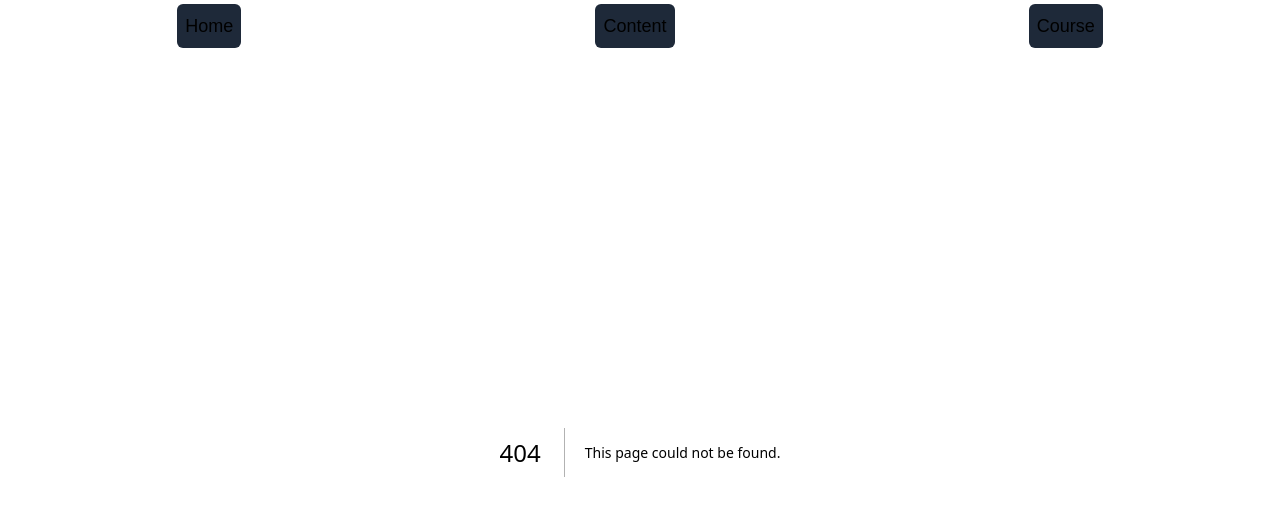
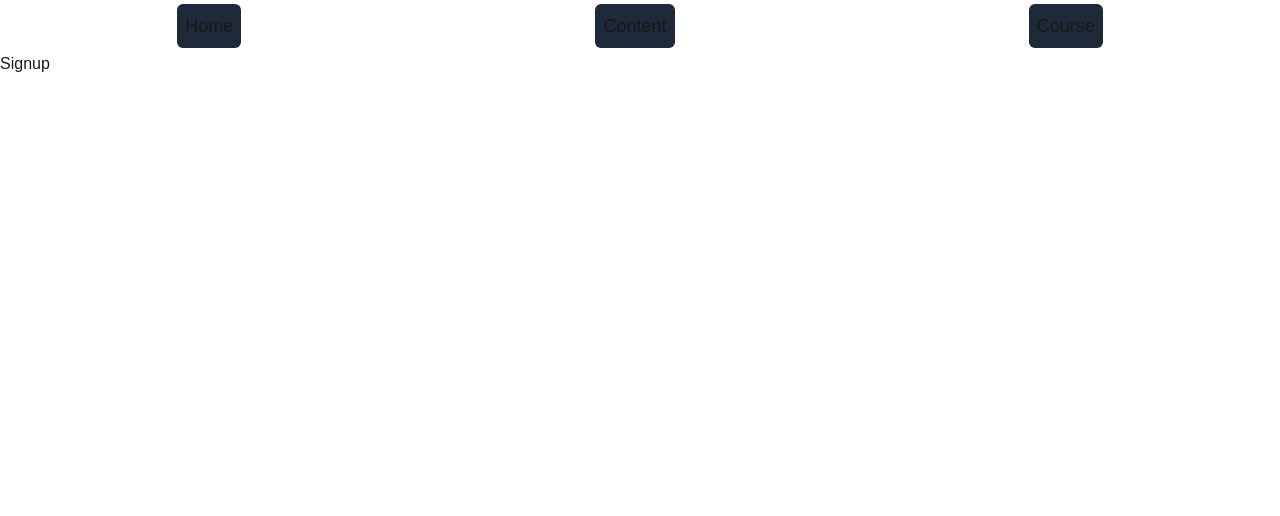
Before and after one commit to arpan7sarkar/nextJs_journey, a Next.js app in the folder started_wiith_nextJs/start-next/: page /signup in a window 1280 px wide. Before the commit this address had no page. Shown: the top 516 px of the page. Built offline with nearby package versions, Linux system fonts and the light colour scheme.

Commit message:
Grouping routes () , private folder _

```diff
--- /dev/null
+++ b/started_wiith_nextJs/start-next/app/(auth)/signin/page.tsx
@@ -0,0 +1,9 @@
+import React from 'react'
+
+const Signin = () => {
+  return (
+    <div>Signin</div>
+  )
+}
+
+export default Signin
--- /dev/null
+++ b/started_wiith_nextJs/start-next/app/(auth)/signup/page.tsx
@@ -0,0 +1,11 @@
+import React from 'react'
+
+const Signup = () => {
+  return (
+    <div>
+      Signup
+    </div>
+  )
+}
+
+export default Signup
```
Also changed, not shown: 1 other file (tests, documents, lock files or other folders).
